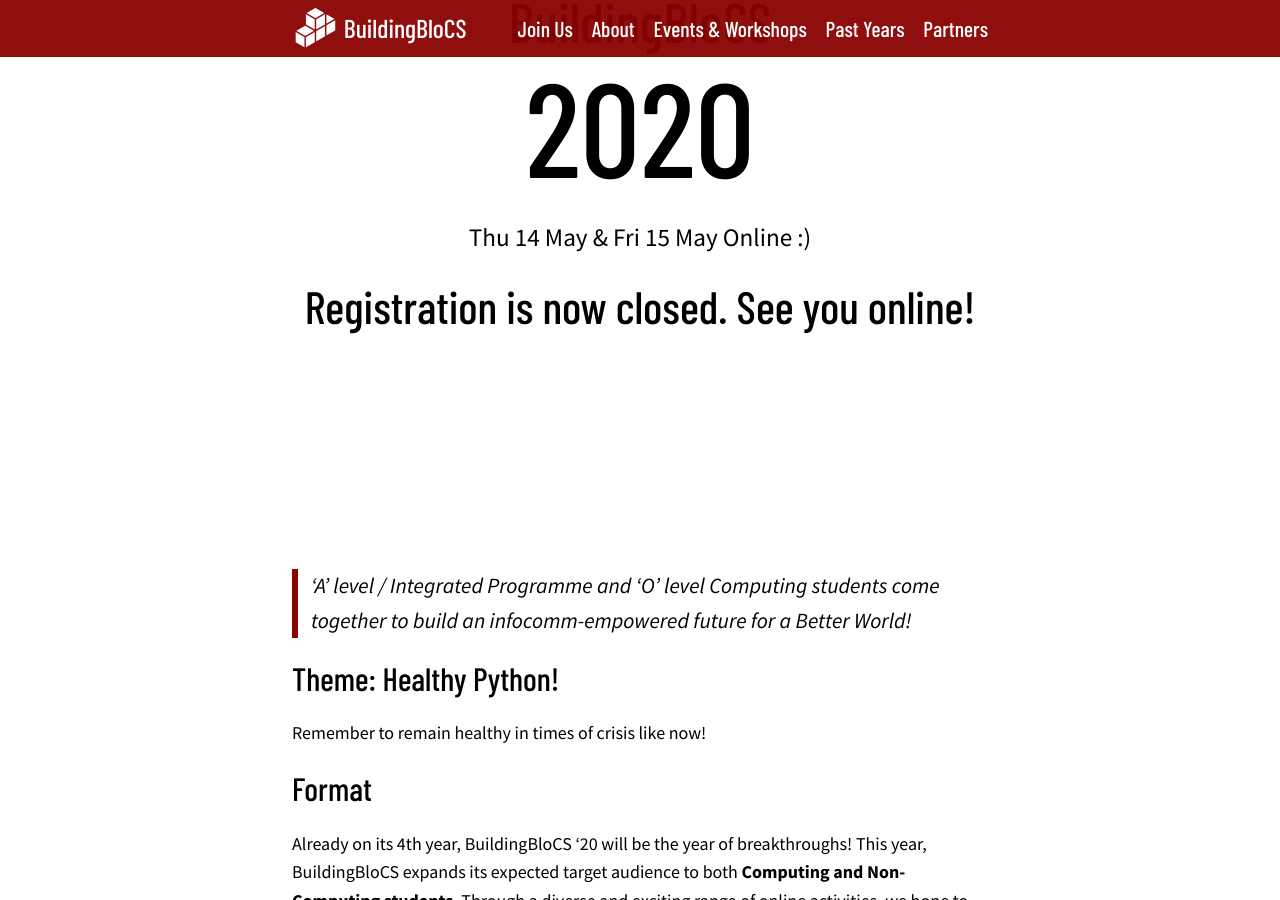
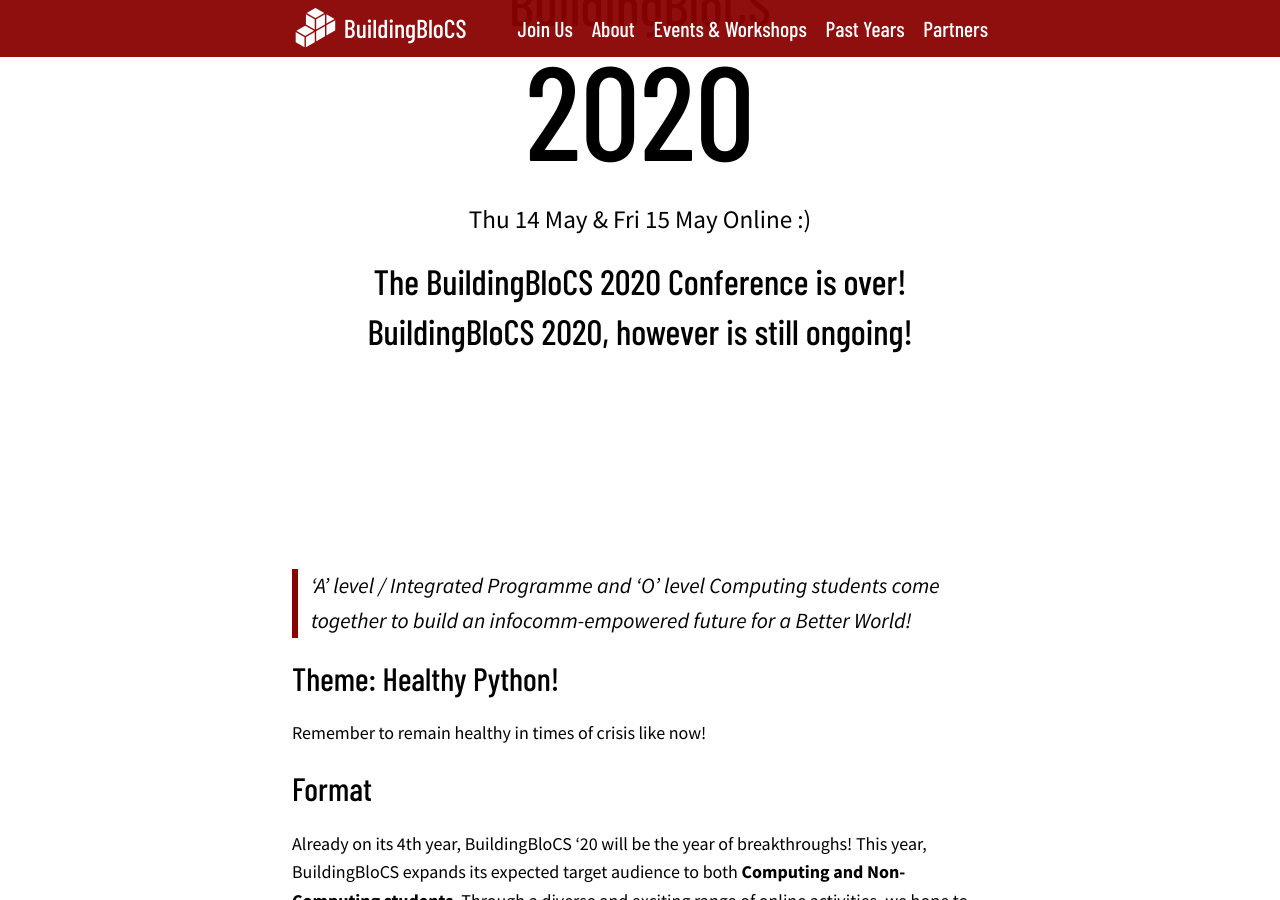
Before and after one commit to buildingblocs/2020, a Jekyll site: the page built from index.md, in a window 1280 px wide and 900 px high, scrolled down 313 px. Built offline with Jekyll 4.4.1, drawn with Linux system fonts in a browser that asks for light colours; some web fonts are replaced; a script that is not in the unit is left out.

Commit message:
Update Conference event status

```diff
--- a/index.md
+++ b/index.md
@@ -13,7 +13,7 @@
             {{ site.date }} {{ site.location }} :)
         </p>
 	<p>
-	    <h2>Registration is now closed. See you online!</h2>
+	    <h3>The BuildingBloCS 2020 Conference is over! BuildingBloCS 2020, however is still ongoing!</h3>
 	</p>
 
 
```
